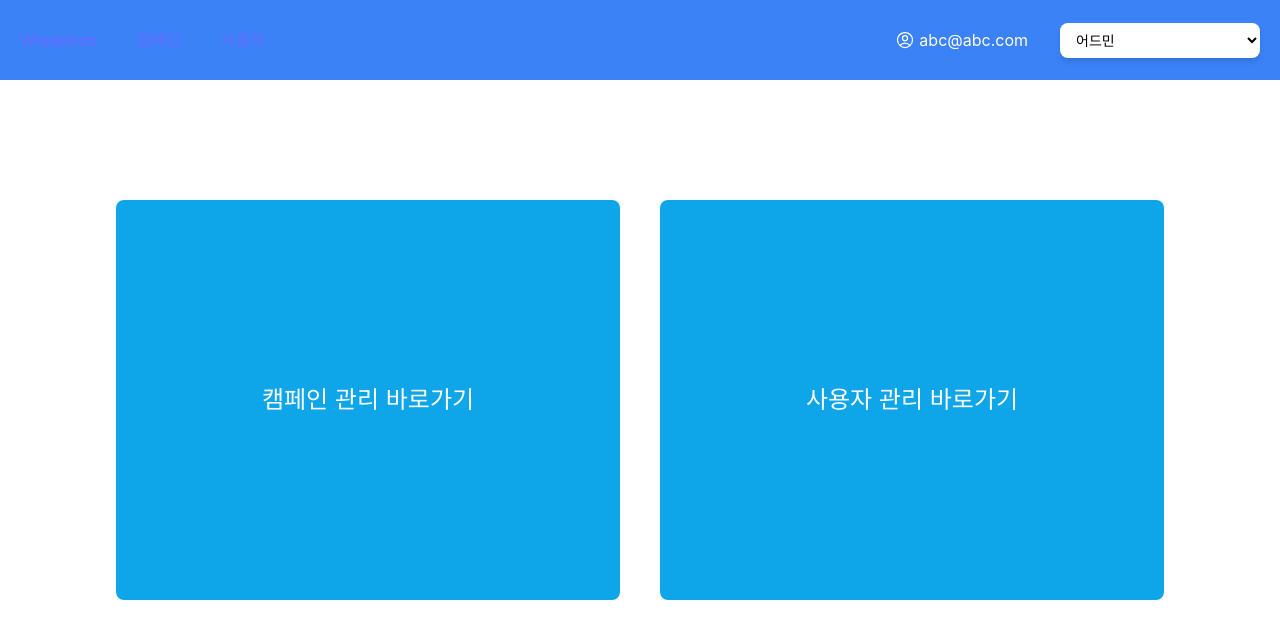
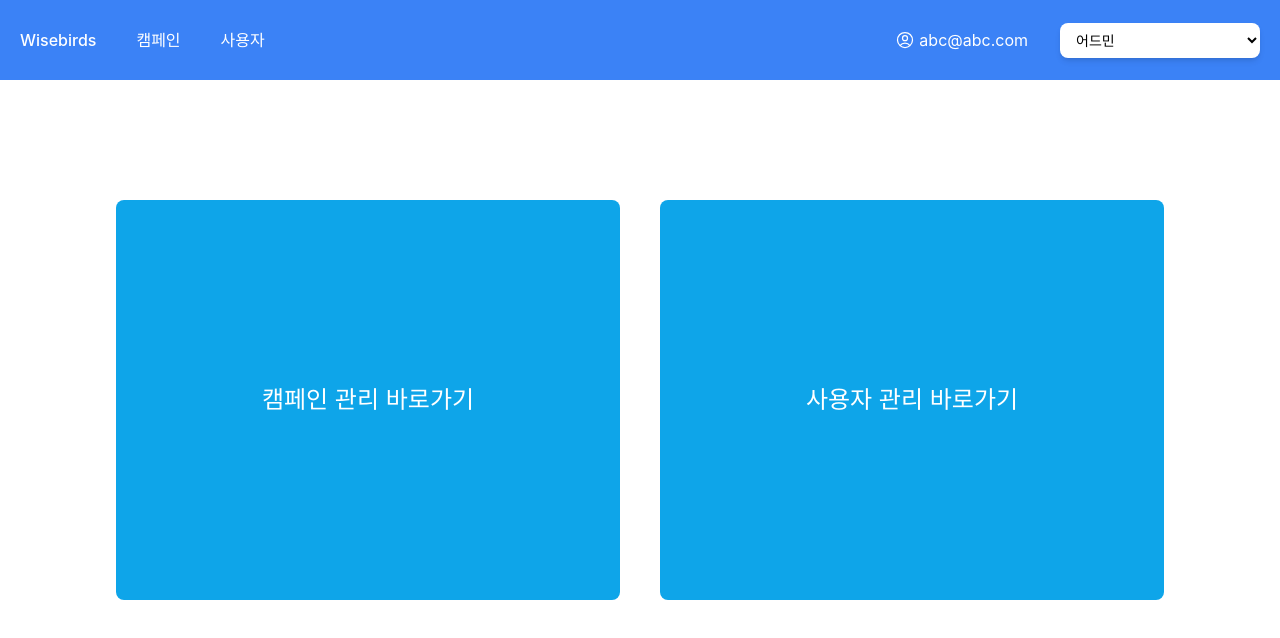
Before and after one commit to jihohub/wisebirds, a React (Vite) app: page / in a window 1280 px wide. Shown: the top 638 px of the page. Built offline with nearby package versions, Linux system fonts and the light colour scheme.

Commit message:
Fix: 헤더의 텍스트 색상 white로 수정

```diff
--- a/src/components/common/Header.tsx
+++ b/src/components/common/Header.tsx
@@ -24,14 +24,18 @@ const Header = () => {
     <div className="fixed w-full h-[80px] bg-blue-500 flex justify-between items-center text-white z-10">
       <div className="flex h-full items-center justify-around">
         <div className="px-5">
-          <Link to="/">Wisebirds</Link>
+          <Link to="/">
+            <p className="text-white">Wisebirds</p>
+          </Link>
         </div>
         <div
           className={`h-full flex items-center px-5 ${
             location.pathname === "/campaigns" && "bg-blue-600"
           }`}
         >
-          <Link to="/campaigns">캠페인</Link>
+          <Link to="/campaigns">
+            <p className="text-white">캠페인</p>
+          </Link>
         </div>
         {auth === "admin" && (
           <div
@@ -39,7 +43,9 @@ const Header = () => {
               location.pathname === "/users" && "bg-blue-600"
             }`}
           >
-            <Link to="/users">사용자</Link>
+            <Link to="/users">
+              <p className="text-white">사용자</p>
+            </Link>
           </div>
         )}
       </div>
```
